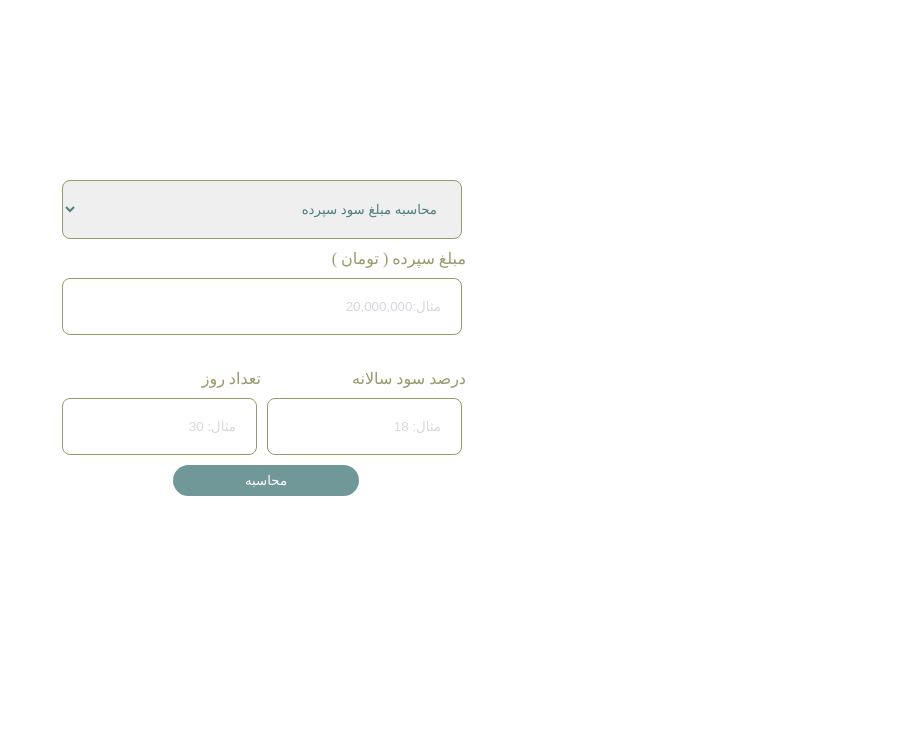
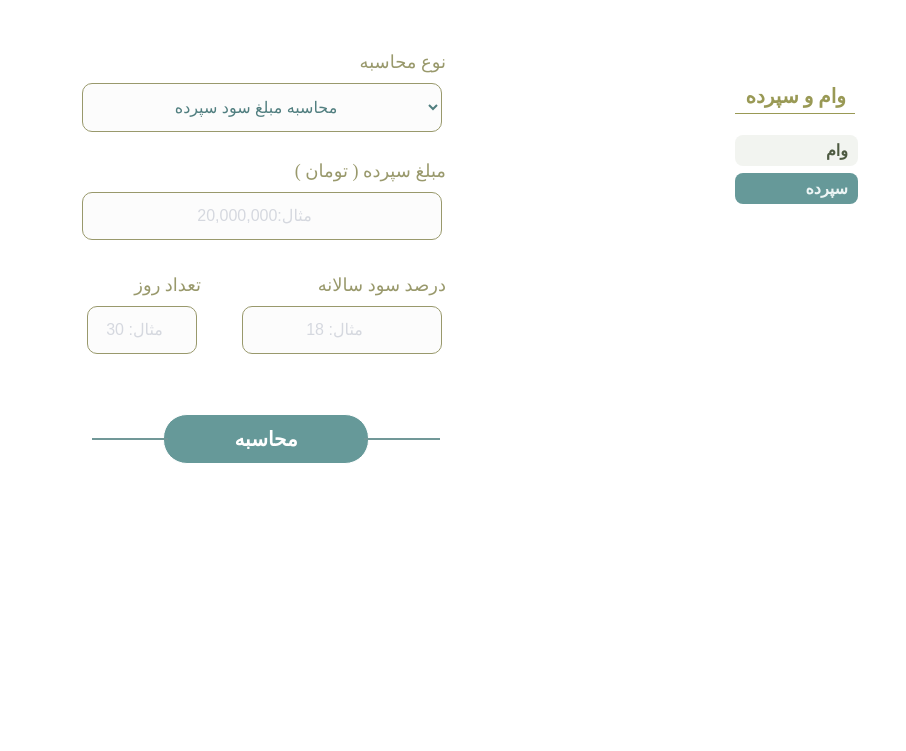
Before and after one commit to arash619550/profit, a plain HTML site: page index.html in a window 1280 px wide. Shown: the part 49-800 px from the top of the page, without its empty margins (374-1280 px from the left). Drawn offline with Linux system fonts and the light colour scheme.

Commit message:
feat/sidebar

```diff
--- a/index.html
+++ b/index.html
@@ -11,12 +11,21 @@
 </head>
 
 <body>
-    <div id="close">
+    <div class="right">
+        <a href="https://www.bahesab.ir/" class="logo">باحساب</a>
+        <div class="right2">
+            <h2>وام و سپرده</h2>
+            <a href="https://www.bahesab.ir/calc/vam/" class="top">وام</a>
+            <a href="#" class="top">سپرده</a>
+        </div>
+    </div>
+    <div class="close-container">
+        <form action="#" id="form">
             <label for="calculate">نوع محاسبه</label><br>
-        <form action="#" id="form">
             <select id="calculate">
-                <option value="">محاسبه مبلغ سود سپرده</option>
-            </select><br>
+                <option value="#">محاسبه مبلغ سود سپرده</option>
+                <option value="#">محاسبه درصد سود</option>
+            </select><br><br>
             <label for="amount">مبلغ سپرده ( تومان )</label><br>
             <input id="amount" type="number" placeholder="مثال:20,000,000" min="0" required><br>
             <div class="div1">
@@ -33,7 +42,6 @@
                 <button class="button">محاسبه</button>
             </div>
         </form>
-    </div>
         <div class="alert">
             <div class="backgroundcolorAlert">
                 <div>
--- a/main.js
+++ b/main.js
@@ -33,10 +33,8 @@ const alertFunction = () => {
     closeFunction();
 };
 const closeFunction = () => {
-    const close = document.getElementById("close");
-    document.body.addEventListener("click", function () {
-        close.addEventListener("click", function () {
-            location.reload()
-        })
+    const allElements = document.querySelector("body :not(.close-container)");
+    allElements.addEventListener("click", function () {
+        location.reload()
     })
 }
--- a/style.css
+++ b/style.css
@@ -4,13 +4,17 @@
     box-sizing: border-box;
 }
 
-body {
-    position: relative;
+a {
+    text-decoration: none;
+    display: inline-block;
+    color: inherit;
 }
 
 form {
-    margin: 200px auto 0;
-    max-width: 400px;
+    margin: 100px auto 0;
+    max-width: 360px;
+    min-height: 300px;
+
 }
 
 label {
@@ -21,26 +25,39 @@ label {
     color: #507e7f;
     min-width: 100%;
     padding: 4px;
+    text-align: center;
+    font-size: 22px;
 }
 
 input,
 #calculate {
     border: 0;
+    text-align: center;
+    counter-reset: #408080;
+    border: #dde2d8 1px solid;
+    background-color: #fcfcfc;
     border: 1px solid #99996c;
-    border-radius: 8px;
+    border-radius: 10px;
     min-width: 100%;
-    padding: 20px;
+    padding: 14px 12px;
     margin: 10px 4px;
+    font-size: 16px;
+    direction: ltr;
 }
 
 .div1 {
     display: grid;
-    grid-template-columns: repeat(2, 1fr);
-    gap: 10px;
+    grid-template-columns: 200px 110px;
+    gap: 45px;
+}
+
+label {
+    font-size: 18px;
 }
 
 .div-button {
     text-align: center;
+    margin-top: 50px;
 }
 
 ::placeholder {
@@ -53,12 +70,39 @@ input,
 }
 
 .button {
-    padding: 8px 72px;
-    border-radius: 16px;
+    border: #fff 1px solid;
+    color: #fff;
+    text-align: center;
+    font-weight: 700;
+    background-color: #699;
+    padding: 12px 70px;
+    font-size: 20px;
+    border-radius: 24px;
+    position: relative;
+}
+
+.button::after {
+    content: "";
+    position: absolute;
+    width: 76px;
+    height: 2px;
     background-color: #719898;
-    color: #fff;
-    border: 0;
-    outline: 0;
+    right: 80px;
+    margin-right: 120px;
+    top: 50%;
+    transform: translateY(-50%);
+}
+
+.button::before {
+    content: "";
+    position: absolute;
+    width: 76px;
+    height: 2px;
+    background-color: #719898;
+    left: 80px;
+    margin-left: 120px;
+    top: 50%;
+    transform: translateY(-50%);
 }
 
 
@@ -75,7 +119,7 @@ input,
 
 .alert div {
     display: flex;
-    gap: 20px;
+    gap: 35px;
     justify-content: space-between;
     margin-bottom: 20px;
     font-size: 24px;
@@ -103,3 +147,79 @@ input,
     margin-right: auto;
     width: 20px;
 }
+
+.right {
+    height: 200px;
+    position: absolute;
+    right: -10px;
+    top: 0;
+    display: flex;
+    flex-direction: column;
+    justify-content: space-between;
+    padding: 8px 48px;
+    align-items: center;
+    margin-right: 20px;
+}
+
+.logo:hover {
+    color: #699;
+}
+
+.logo {
+    font-family: Verdana, Geneva, Tahoma, sans-serif;
+    font-size: 22px;
+    font-weight: 600;
+}
+
+.right2 {
+    display: flex;
+    flex-direction: column;
+    justify-content: space-between;
+    min-height: 100px;
+    margin-top: 100px;
+    position: relative;
+    left: 20px;
+}
+
+.right2 h2 {
+    color: #995;
+    font-weight: 700;
+    position: relative;
+    font-size: 20px;
+    text-align: left;
+}
+
+.right2 h2::after {
+    content: "";
+    position: absolute;
+    width: 150%;
+    height: 1px;
+    background-color: #995;
+    top: 120%;
+    left: 50%;
+    transform: translateX(-60%);
+    max-width: 120px;
+}
+
+.right2 a:nth-child(2) {
+    background-color: #f2f4f0;
+    color: #4d5a41;
+    font-weight: 700;
+    cursor: pointer;
+
+}
+
+.right2 a:last-child {
+    background-color: #699;
+    font-weight: 700;
+    cursor: default;
+    color: #edf5f5;
+}
+
+.right2 a {
+    border-radius: 8px;
+    padding: 6px 10px 6px 70px;
+    position: relative;
+    right: 10px;
+    top: 20px;
+}
```
Lines whose indentation alone changed are shown as unchanged.
